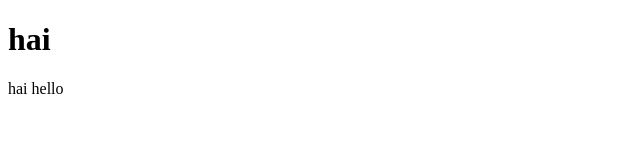
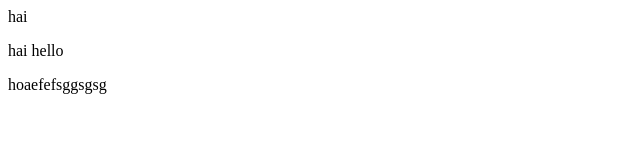
Before and after one commit to NNM22MC029/project, a plain HTML site: page index.html in a window 1280 px wide. Shown: the whole page, without its empty margins (0-640 px from the left). Drawn offline with Linux system fonts and the light colour scheme.

Commit message:
second commit

```diff
--- a/index.html
+++ b/index.html
@@ -3,10 +3,13 @@
 <head>
     <meta charset="UTF-8">
     <meta name="viewport" content="width=device-width, initial-scale=1.0">
+    <link rel="stylesheet" href="style.css">
     <title>Document</title>
 </head>
 <body>
-    <h1>hai</h1>
+    <h1git >hai</h1>
     <p>hai hello</p>
+    <p>hoaefefsggsgsg</p>
+
 </body>
 </html>
```
Also changed, not shown: style.css (added).
